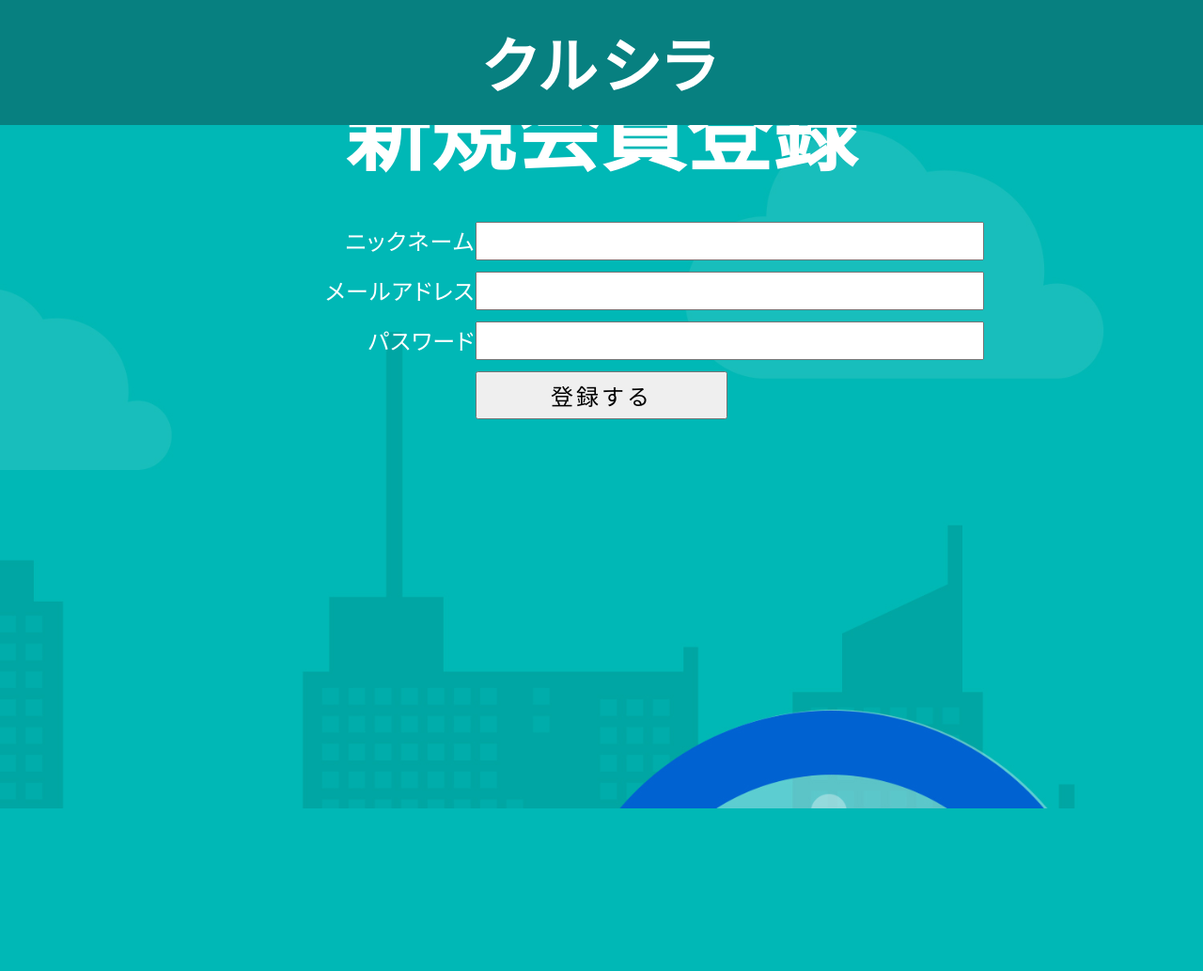
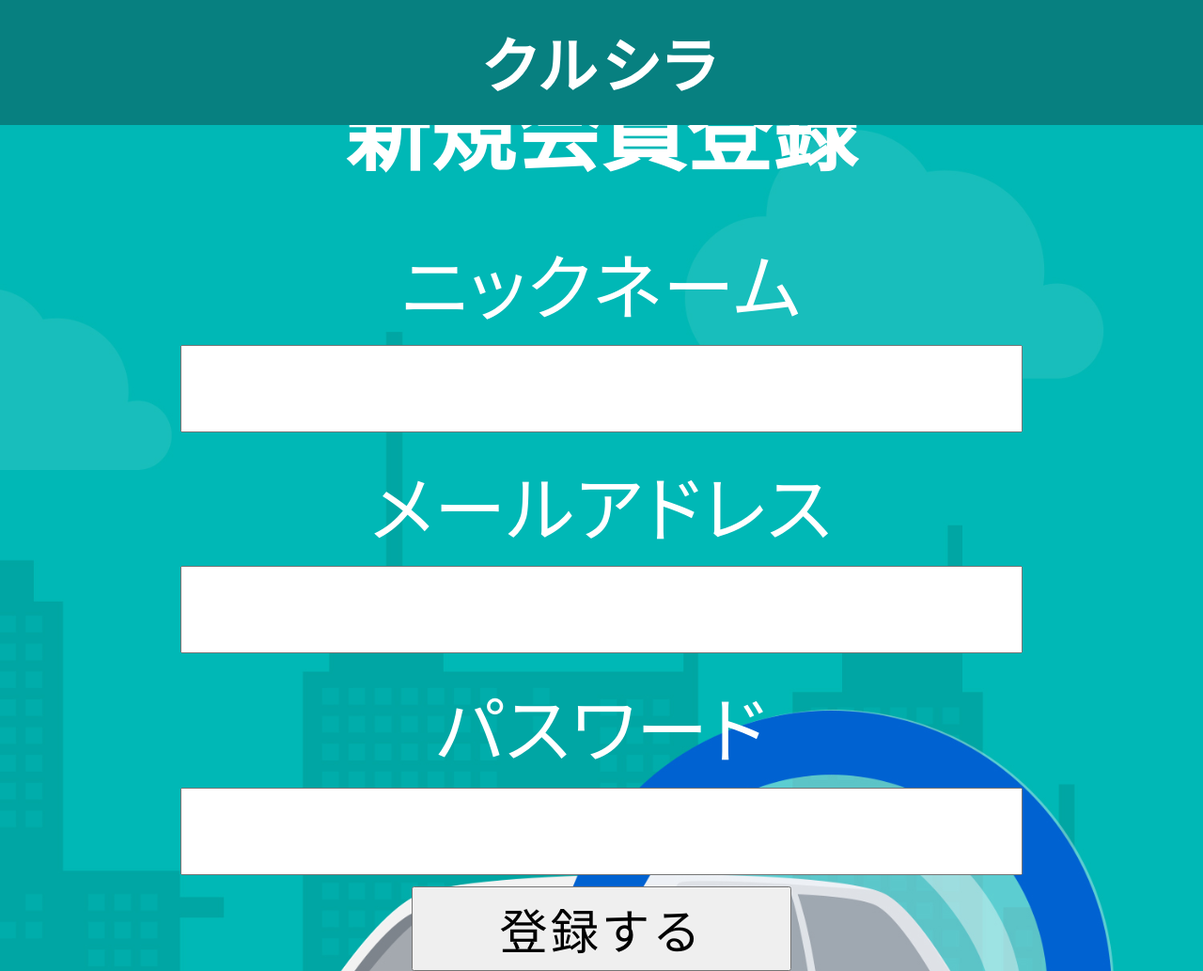
Before and after one commit to ohmoto-2020/car-Recommended, a PHP site: page /sign_up.php in a window 1280 px wide. Shown: the whole page at 94% size. Before the commit the page ends 860 px from the top, so only its background shows below. Run offline with PHP 8.4, Linux system fonts and the light colour scheme; data that the repository does not hold is empty.

Commit message:
表示のデバッグ

```diff
--- a/css/style.css
+++ b/css/style.css
@@ -123,7 +123,7 @@ a {
         cursor: pointer; }
       .header__container ul li {
         padding-top: 1rem;
-        font-size: 1rem; }
+        font-size: 0.7rem; }
         .header__container ul li a:hover {
           color: red;
           -webkit-transition: 0.4s;
@@ -175,51 +175,24 @@ a {
         -webkit-box-direction: normal;
             -ms-flex-direction: column;
                 flex-direction: column; }
-        @media screen and (min-width: 1001px) {
-          .info-main__container__form li {
-            -webkit-box-orient: horizontal;
-            -webkit-box-direction: normal;
-                -ms-flex-direction: row;
-                    flex-direction: row;
-            margin-top: 1rem; } }
         .info-main__container__form li label {
           margin-top: 1rem; }
-          @media screen and (min-width: 1001px) {
-            .info-main__container__form li label {
-              width: 35%;
-              margin-top: 0;
-              text-align: right; } }
-        @media screen and (min-width: 1001px) {
-          .info-main__container__form li input {
-            width: 60%; } }
       .info-main__container__form .user-info {
         font-size: 6vw; }
-        @media screen and (min-width: 1001px) {
-          .info-main__container__form .user-info {
-            font-size: 2rem; } }
       .info-main__container__form__button {
         letter-spacing: 3px;
         font-size: 4vw;
         width: 45%;
         margin-top: 1rem;
         padding: 0.5rem; }
-        @media screen and (min-width: 1001px) {
-          .info-main__container__form__button {
-            font-size: 2rem;
-            width: 30%; } }
     .info-main__container .error {
       color: red;
-      font-size: 1vw;
+      font-size: 1rem;
       font-weight: bold; }
-      @media screen and (min-width: 540px) {
-        .info-main__container .error {
-          font-size: 2.8vw; } }
-      @media screen and (min-width: 1001px) {
-        .info-main__container .error {
-          font-size: 1.5rem; } }
 
 .index-main {
   width: 100%;
+  padding-top: 5rem;
   text-align: center; }
   .index-main__trouble {
     margin-top: 2rem;
--- a/css/style.scss
+++ b/css/style.scss
@@ -95,7 +95,7 @@
       }
       li {
         padding-top: 1rem;
-        font-size: 1rem;
+        font-size: 0.7rem;
         a:hover {
           color: red;
           transition: 0.4s;
@@ -145,29 +145,12 @@
         list-style: none;
         display: flex;
         flex-direction: column;
-        @include pc-layout() {
-          flex-direction: row;
-          margin-top: 1rem;
-        }
         label {
           margin-top: 1rem;
-          @include pc-layout() {
-            width: 35%;
-            margin-top: 0;
-            text-align: right;
-          }
-        }
-        input {
-          @include pc-layout() {
-            width: 60%;
-          }
         }
       }
       .user-info {
         font-size: 6vw;
-        @include pc-layout() {
-          font-size: 2rem;
-        }
       }
       &__button {
         letter-spacing: 3px;
@@ -175,22 +158,12 @@
         width: 45%;
         margin-top: 1rem;
         padding: 0.5rem;
-        @include pc-layout() {
-          font-size: 2rem;
-          width: 30%;
-        }
       }
     }
     .error {
       color: red;
-      font-size: 1vw;
+      font-size: 1rem;
       font-weight: bold;
-      @include tab-layout() {
-        font-size: 2.8vw;
-      }
-      @include pc-layout() {
-        font-size: 1.5rem;
-      }
     }
   }
 }
@@ -199,6 +172,7 @@
 // ================================
 .index-main {
   width: 100%;
+  padding-top: 5rem;
   text-align: center;
   &__trouble {
     margin-top: 2rem;
```
Also changed, not shown: 1 other file.
